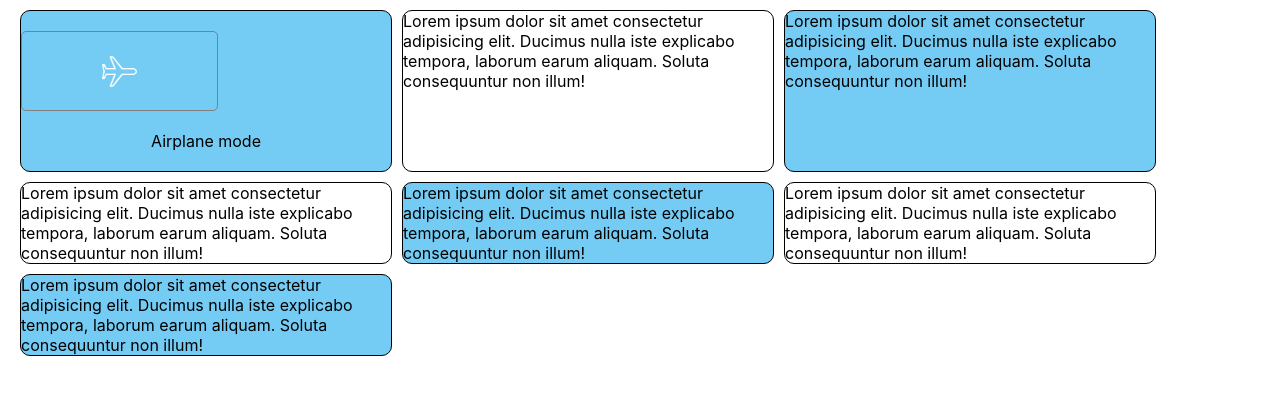
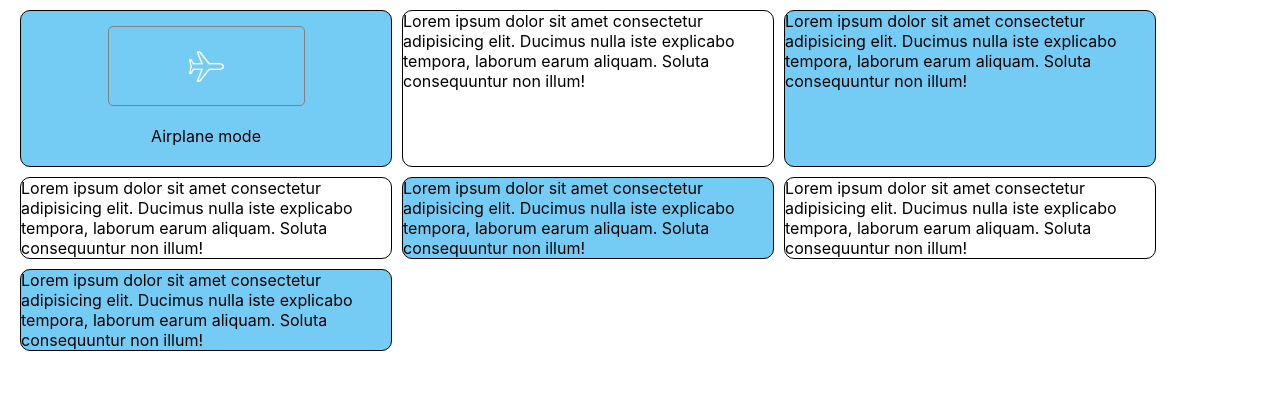
Before and after one commit to 2Kelvin/css-grid-exercise, a plain HTML site: page index.html in a window 1280 px wide. Drawn offline with Linux system fonts and the light colour scheme.

```diff
--- a/styles.css
+++ b/styles.css
@@ -27,7 +27,7 @@
     border-radius: 5px;
     width: fit-content;
     display: flex;
-    margin: 20px 0;
+    margin: 15px auto;
     height: 80px;
     padding: 0 80px;
 
```
